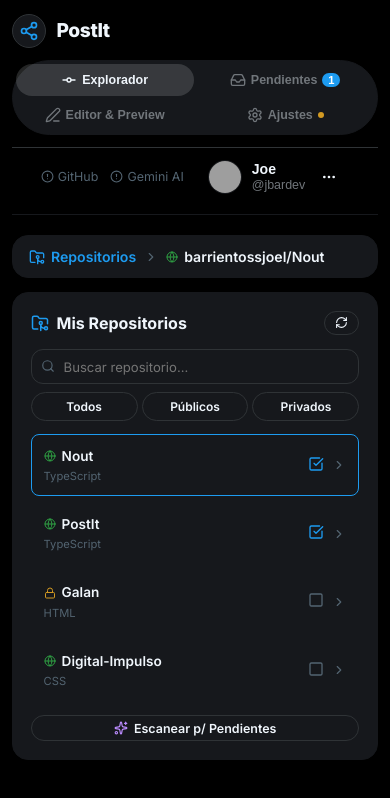
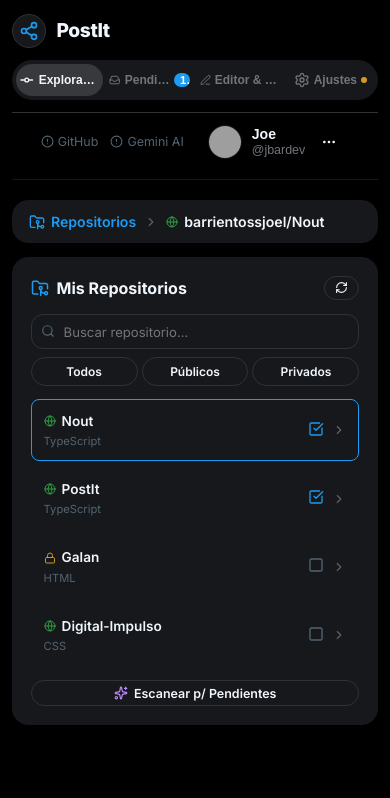
Before and after one commit to barrientossjoel/PostIt, a React (Vite) app: page / in a window 390 px wide. Shown: the top 798 px of the page. Built offline with nearby package versions, Linux system fonts and the light colour scheme; grey boxes are pictures that could not be loaded.

Commit message:
feat: optimize mobile navbar layout to display tabs in a single row with ellipsis truncation

```diff
--- a/src/index.css
+++ b/src/index.css
@@ -252,17 +252,30 @@
   .nav-tabs {
     width: 100%;
     display: flex;
-    flex-wrap: wrap;
+    flex-wrap: nowrap;
     gap: 3px;
     padding: 3px;
+    overflow-x: auto;
+    scrollbar-width: none; /* Hide scrollbar for Chrome/Safari/Firefox if slight overflow */
+  }
+
+  .nav-tabs::-webkit-scrollbar {
+    display: none;
   }
 
   .nav-tab {
-    flex: 1 1 calc(50% - 3px);
+    flex: 1 1 0%;
+    min-width: 0;
     justify-content: center;
-    padding: 0.5rem 0.25rem;
-    font-size: 0.78rem;
-    gap: 0.3rem;
+    padding: 0.5rem 0.2rem;
+    font-size: 0.75rem;
+    gap: 0.25rem;
+  }
+
+  .nav-tab span {
+    overflow: hidden;
+    text-overflow: ellipsis;
+    white-space: nowrap;
   }
 
   .header-status-indicators {
```
